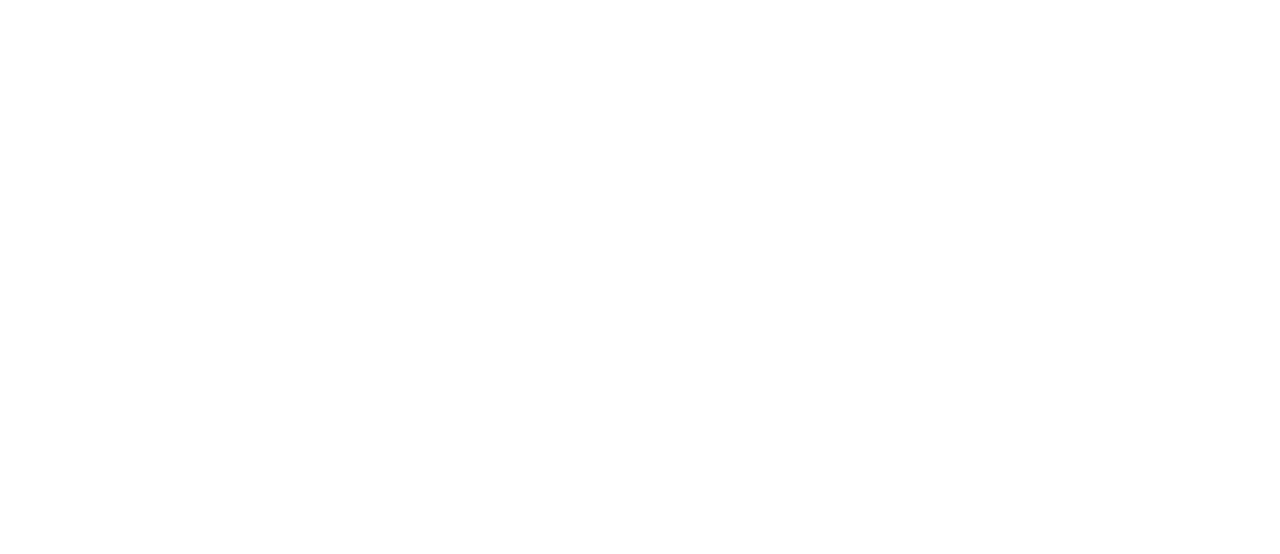
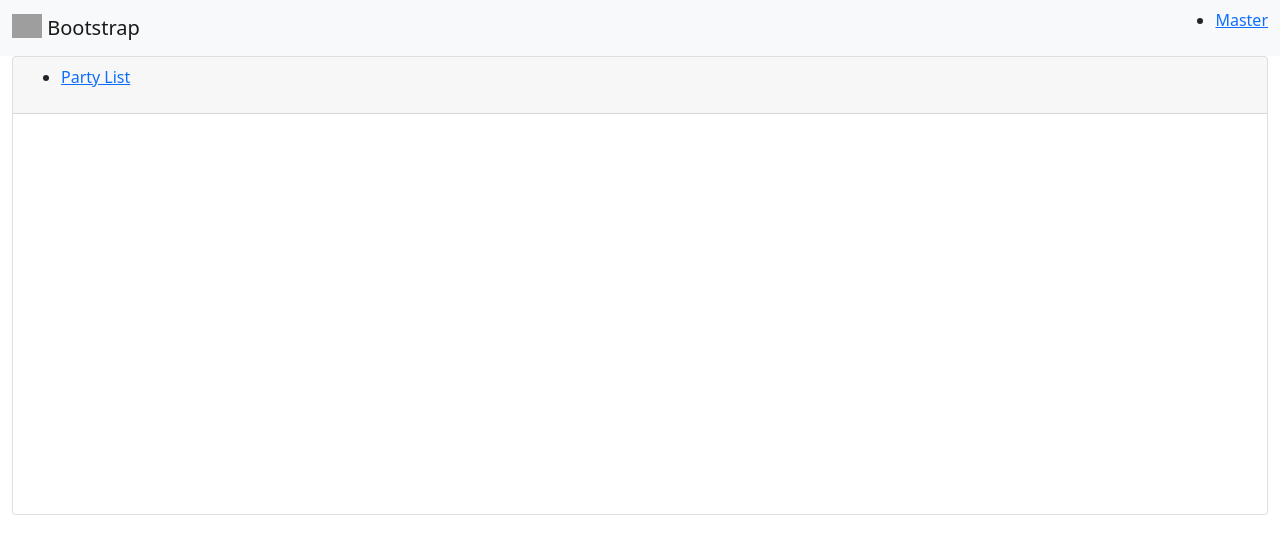
Before and after one commit to tsibissolution/hpbz85, an Angular app in the folder appcourier/: page /master in a window 1280 px wide. Before the commit this address led to /. Shown: the top 554 px of the page. Built offline with nearby package versions, Linux system fonts and the light colour scheme; grey boxes are pictures that could not be loaded.

Commit message:
9 files modified

```diff
--- a/appcourier/src/app/app-routing.module.ts
+++ b/appcourier/src/app/app-routing.module.ts
@@ -1,8 +1,16 @@
 import { NgModule } from '@angular/core';
 import { RouterModule, Routes } from '@angular/router';
 import { DisplayComponent } from './layout/display/display.component';
+import { MasterComponent } from './views/master/master.component';
 
-const routes: Routes = [{ path: '', component: DisplayComponent }];
+const routes: Routes = [
+  { path: 'dashboard', component: DisplayComponent },
+  {
+    path: '',
+    component: DisplayComponent,
+    children: [{ path: 'master', component: MasterComponent }],
+  },
+];
 
 @NgModule({
   imports: [RouterModule.forRoot(routes)],
--- a/appcourier/src/app/app.module.ts
+++ b/appcourier/src/app/app.module.ts
@@ -5,20 +5,21 @@
 import { AppComponent } from './app.component';
 
 import { DisplayModule } from './layout/display/display.module';
-import { MasterComponent } from './views/master/master.component';
+import { RouterModule } from '@angular/router';
+
 
 
 @NgModule({
   declarations: [
     AppComponent,
-    MasterComponent,
+
 
 
   ],
   imports: [
     BrowserModule,
     AppRoutingModule,
-    DisplayModule
+    DisplayModule,RouterModule
   ],
   providers: [],
   bootstrap: [AppComponent]
--- a/appcourier/src/app/layout/display/display.component.html
+++ b/appcourier/src/app/layout/display/display.component.html
@@ -1,3 +1,3 @@
-
 <app-header></app-header>
 <app-sidebar></app-sidebar>
+<router-outlet></router-outlet>
--- a/appcourier/src/app/layout/display/display.module.ts
+++ b/appcourier/src/app/layout/display/display.module.ts
@@ -2,13 +2,16 @@
 import { CommonModule } from '@angular/common';
 import { DisplayComponent } from './display.component';
 import { SharedModule } from '../../shared/shared.module';
+import { RouterModule } from '@angular/router';
+import { MasterComponent } from '../../views/master/master.component';
+import { MasterModule } from '../../views/master/master.module';
 
 
 
 @NgModule({
   declarations: [DisplayComponent],
   imports: [
-    CommonModule, SharedModule
+    CommonModule, SharedModule,RouterModule, MasterModule
   ]
 })
 export class DisplayModule { }
--- a/appcourier/src/app/shared/header/header.component.html
+++ b/appcourier/src/app/shared/header/header.component.html
@@ -4,5 +4,10 @@
     <img src="/docs/5.0/assets/brand/bootstrap-logo.svg" alt="" width="30" height="24" class="d-inline-block align-text-top">
     Bootstrap
   </a>
+  <nav>
+    <ul>
+      <li><a routerLink="master">Master</a></li>
+    </ul>
+  </nav>
 </div>
 </nav>
--- a/appcourier/src/app/shared/shared.module.ts
+++ b/appcourier/src/app/shared/shared.module.ts
@@ -2,10 +2,11 @@
 import { CommonModule } from '@angular/common';
 import { HeaderComponent } from './header/header.component';
 import { SidebarComponent } from './sidebar/sidebar.component';
+import { RouterModule } from '@angular/router';
 
 @NgModule({
   declarations: [HeaderComponent, SidebarComponent],
-  imports: [CommonModule],
+  imports: [CommonModule,RouterModule],
   exports: [HeaderComponent, SidebarComponent],
 })
 export class SharedModule {}
--- a/appcourier/src/app/views/master/master.component.css
+++ b/appcourier/src/app/views/master/master.component.css
@@ -0,0 +1,4 @@
+.card-body{
+  min-height: 400px !important;
+
+}
--- a/appcourier/src/app/views/master/master.component.html
+++ b/appcourier/src/app/views/master/master.component.html
@@ -1 +1,12 @@
-<p>master works!</p>
+<div class="container-fluid">
+  <div class="card">
+    <div class="card-header">
+      <ul>
+        <li> <a routerLink="">Party List</a> </li>
+      </ul>
+    </div>
+    <div class="card-body rounded">
+      <router-outlet></router-outlet>
+    </div>
+  </div>
+</div>
```
Also changed, not shown: appcourier/src/app/views/master/master.module.ts (+5 -2 lines).
